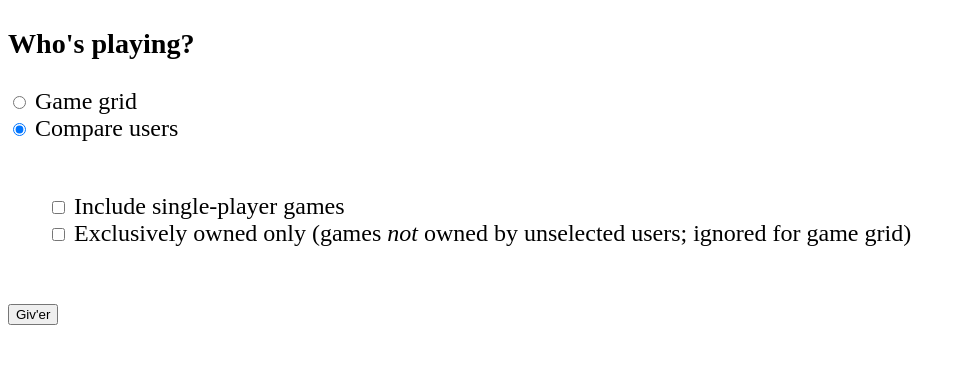
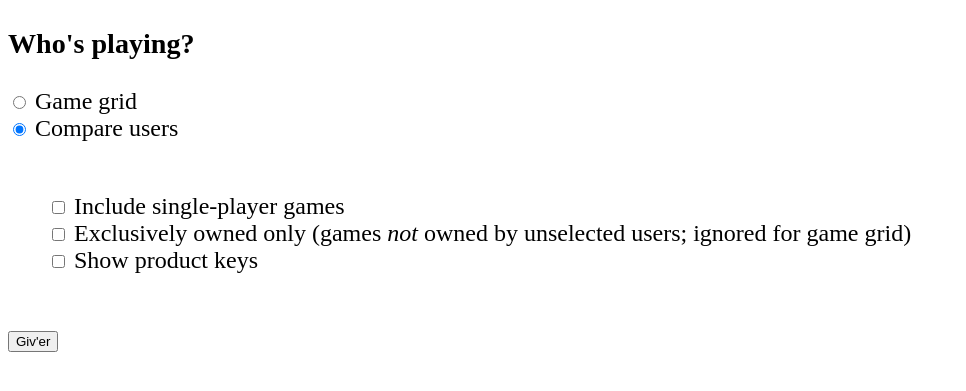
Before and after one commit to eniklas/gamatrix, a Flask app: template templates/index.html in a window 1280 px wide. Shown: the top 391 px of the page, without its empty margins (0-966 px from the left). Run offline with Flask 2, Linux system fonts and the light colour scheme; the template is opened without the code that fills it, so the values that code supplies are empty; parts of the project's set-up code (start-up, migrations or seed data) failed here and were passed over.

Commit message:
add option to show product keys

```diff
--- a/gamatrix-gog.py
+++ b/gamatrix-gog.py
@@ -29,6 +29,7 @@ def compare_libraries():
     logger.info("Request from {}".format(request.remote_addr))
     include_single_player = False
     exclusive = False
+    show_keys = False
     user_ids_to_compare = []
 
     # Check boxes get passed in as "on" if checked, or not at all if unchecked
@@ -37,6 +38,8 @@ def compare_libraries():
             include_single_player = True
         elif k == "exclusive":
             exclusive = True
+        elif k == "show_keys":
+            show_keys = True
         elif k != "option":
             user_ids_to_compare.append(int(k))
 
@@ -61,6 +64,7 @@ def compare_libraries():
         games=common_games,
         users=users,
         caption=gog.get_caption(len(common_games)),
+        show_keys=show_keys,
     )
 
 
--- a/templates/game_grid.html
+++ b/templates/game_grid.html
@@ -29,6 +29,9 @@
       {%- endfor %}
       <th>Players</th>
       <th>Comment</th>
+      {% if show_keys -%}
+      <th>Release Key</th>
+      {%- endif %}
     </tr>
     {% for game, value in games.items() -%}
     <tr style="background-color: rgb({{ loop.cycle('180,227,239', '201,235,243') }})">
@@ -49,6 +52,9 @@
       {%- endfor %}
       <td>{{ value.max_players }}</td>
       <td>{{ value.comment }}</td>
+      {% if show_keys -%}
+      <td>{{ game }}</td>
+      {%- endif %}
     </tr>
     {%- endfor %}
   </table>
--- a/templates/game_list.html
+++ b/templates/game_list.html
@@ -26,6 +26,9 @@
       <th>Title</th>
       <th>Players</th>
       <th>Comment</th>
+      {% if show_keys -%}
+      <th>Release Key</th>
+      {%- endif %}
     </tr>
     {% for game, value in games.items() -%}
     <tr style="background-color: rgb({{ loop.cycle('180,227,239', '201,235,243') }})">
@@ -39,6 +42,9 @@
       </td>
       <td>{{ value.max_players }}</td>
       <td>{{ value.comment }}</td>
+      {% if show_keys -%}
+      <td>{{ game }}</td>
+      {%- endif %}
     </tr>
     {%- endfor -%}
   </table>
--- a/templates/index.html
+++ b/templates/index.html
@@ -32,7 +32,9 @@
         <label for="include_single_player">Include single-player games</label><br>
         <input type="checkbox" id="exclusive" name="exclusive">
         <label for="exclusive">Exclusively owned only (games <i>not</i> owned by
-          unselected users; ignored for game grid)</label>
+          unselected users; ignored for game grid)</label><br>
+        <input type="checkbox" id="show_keys" name="show_keys">
+        <label for="show_keys">Show product keys</label><br>
       </blockquote>
     </div>
     <br>
```
